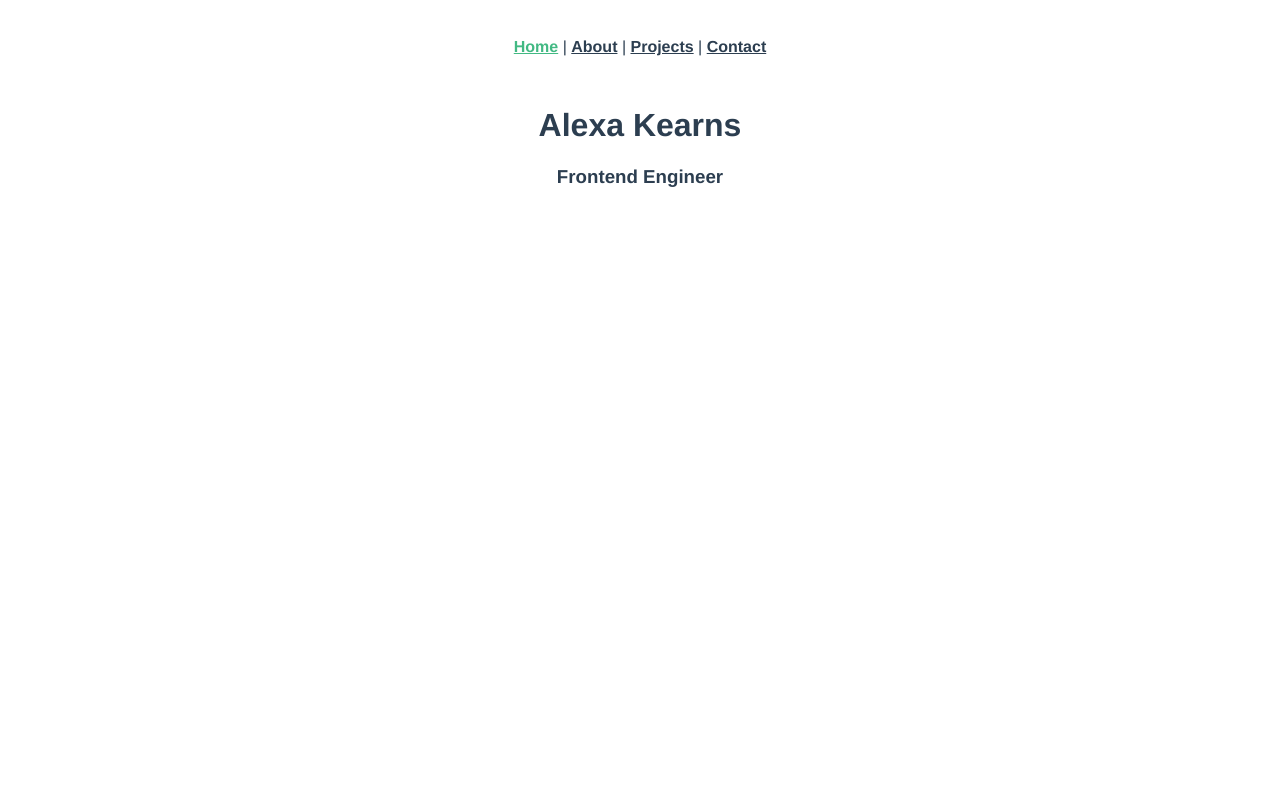
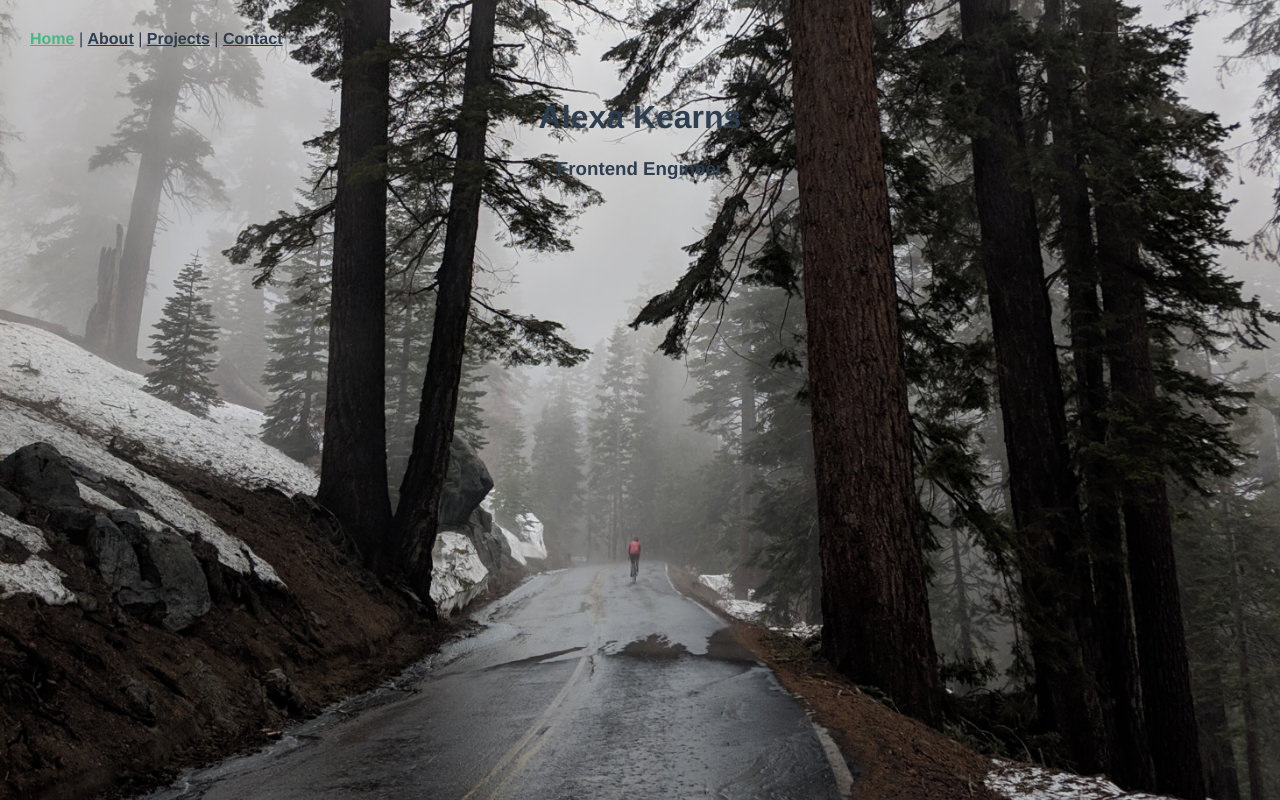
Before and after one commit to alexakearns/alexakearns.com, a Vue app: page / in a window 1280 px wide. Built offline with nearby package versions, Linux system fonts and the light colour scheme.

Commit message:
Add image to App background. Basic styling to nav

```diff
--- a/src/App.vue
+++ b/src/App.vue
@@ -9,16 +9,30 @@
 </template>
 
 <style>
+body {
+  background-color: #000;
+  margin: 0px;
+  overflow: hidden;
+  padding: 0px;
+}
+
 #app {
+  background-image: url(assets/portfolio-background_2.jpg);
+  background-position: center;
+  background-size: cover;
+  color: #2c3e50;
   font-family: Avenir, Helvetica, Arial, sans-serif;
   -webkit-font-smoothing: antialiased;
   -moz-osx-font-smoothing: grayscale;
+  height: 100vh;
+  position: relative;
   text-align: center;
-  color: #2c3e50;
+  width: 100vw;
 }
 
 #nav {
   padding: 30px;
+  display: table;
 }
 
 #nav a {
@@ -26,6 +40,11 @@
   color: #2c3e50;
 }
 
+#nav a:hover {
+  font-weight: bold;
+  color: pink;
+}
+
 #nav a.router-link-exact-active {
   color: #42b983;
 }
```
Also changed, not shown: src/assets/portfolio-background_2.jpg (added).
